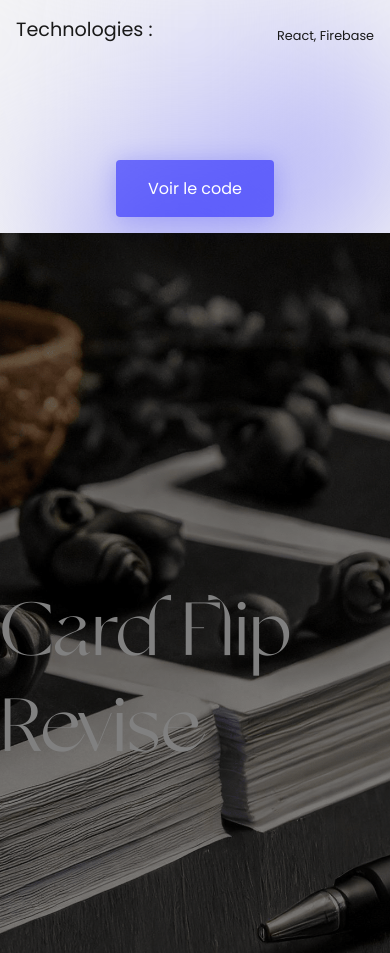
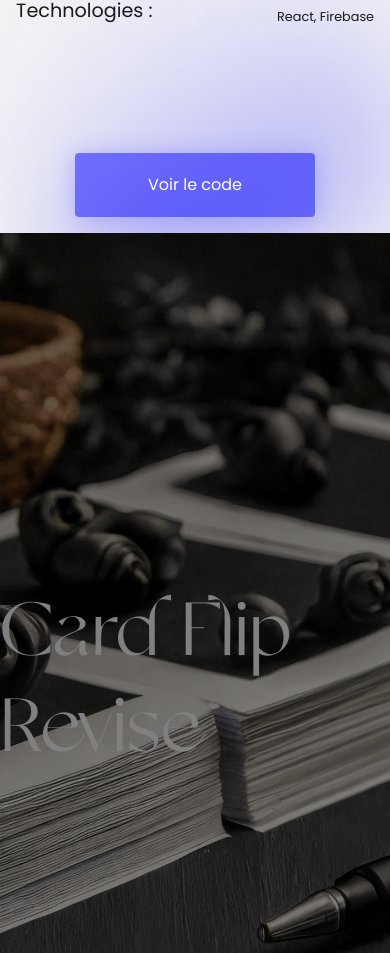
Before and after one commit to D-Seonay/portfolio-matheo-delaunay-2024, a React (Create React App) app: page /project/1 in a window 390 px wide. Shown: the part 983-1936 px from the top of the page. Built offline with nearby package versions, Linux system fonts and the light colour scheme.

Commit message:
Mise en page du bouton responsive pour les écrans de moins de 768px

```diff
--- a/src/component/ui/Button.jsx
+++ b/src/component/ui/Button.jsx
@@ -44,6 +44,18 @@ const BubblyButtonLink = styled.a`
     position: relative;
     transition: transform ease-in 0.1s, box-shadow ease-in 0.25s;
     box-shadow: 0 2px 25px rgba(0, 0, 255, 0.2);
+
+    @media (max-width: 768px) {
+        display: flex;
+        margin-top: 1rem;
+        height: 4rem;
+        width: 15rem;
+        text-align: center;
+        align-items: center;
+        justify-content: center;
+
+
+        }
 
     &:hover {
         transform: scale(1.1);
```
